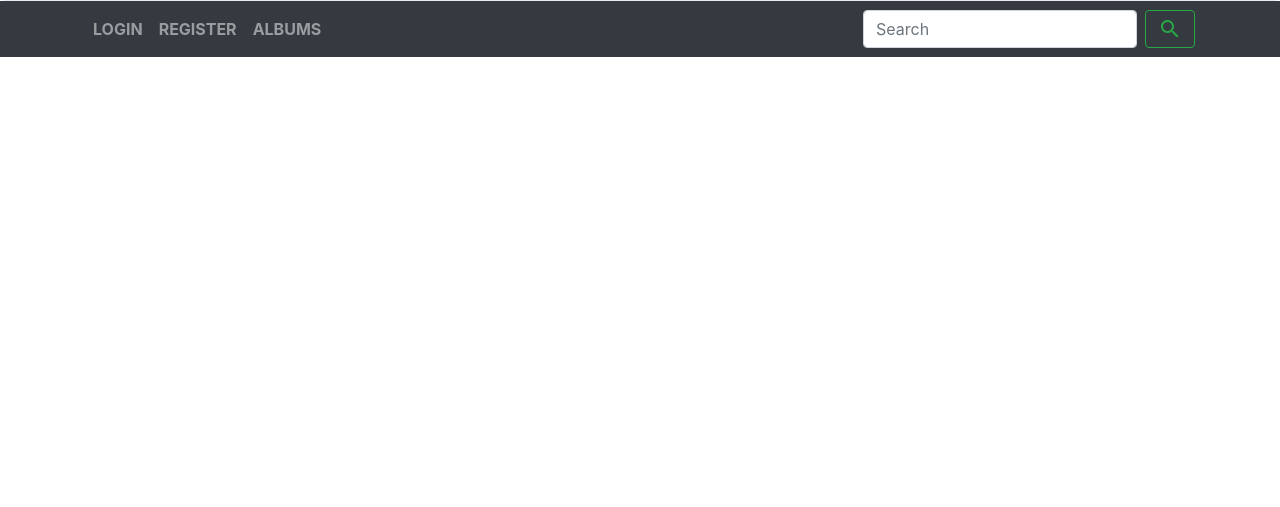
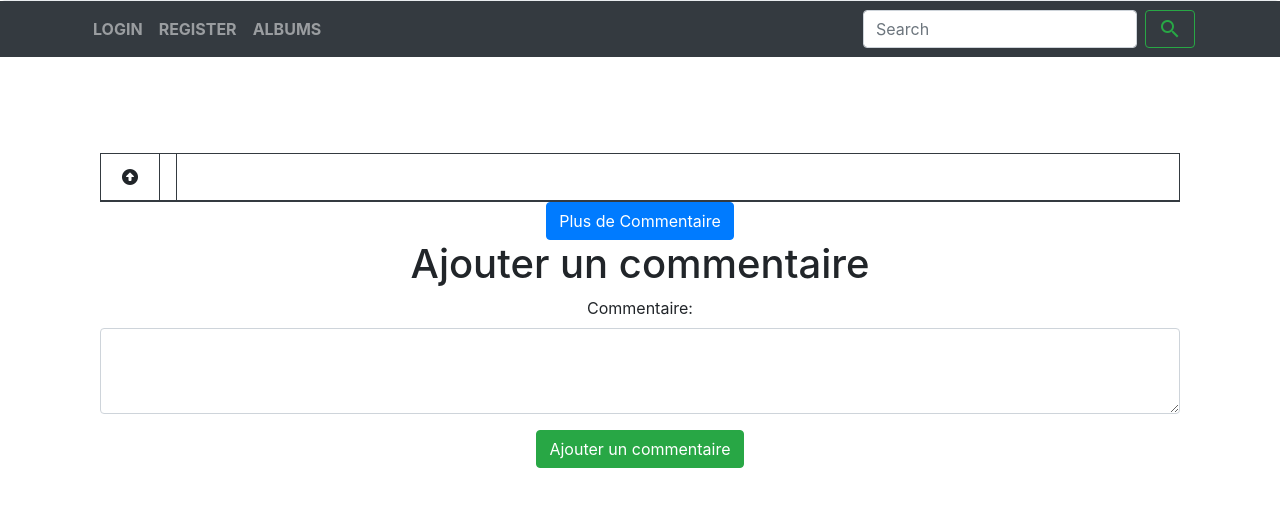
Before and after one commit to vex027/PFI_FINAL_WEB, a PHP site: page /album.php?id=1 in a window 1280 px wide. Shown: the part 223-730 px from the top of the page. Run offline with PHP 8.4, Linux system fonts and the light colour scheme; data that the repository does not hold is empty; some libraries are stand-ins or nearby versions.

Commit message:
Ajout commentair en bas de album

```diff
--- a/HTML/albumview.php
+++ b/HTML/albumview.php
@@ -13,10 +13,61 @@
             }
         }
     ?>
+    <!---- Script Load comments !-->
+
+    <script>
+        $(document).ready( function() {
+            var CommentCount = 4;
+            $("#comment-load-btn").click( function() {
+                CommentCount = CommentCount + 4;
+            $("#comments").load("comment-loader.php?id=<?php echo $albumID?>", {
+                newCommentCount: CommentCount
+                });
+            });
+        });
+    </script>
+
+    <script>
+        $(document).ready( ()=> {
+            $("#like-image-btn").click( function() {
+
+                });
+            });
+
+    </script>
+
+
     <div class='container p-3 m-4'>
         <p class="text-center text-justify"><?php echo $album->get_description() ?></p>
     </div>
     <div class='row'>
         <?php include "imagelistview.php" ?>
     </div>
+    <div>
+        <div class="d-flex flex-row bd-highlight border-top border-right border-dark mb-sm 5">
+            <div class="p-2 bd-highlight border-left border-right border-dark mb-sm 5">
+                <form method = "post" action = "DOMAINLOGIC/like.dom.php">
+                    <button id="like-image-btn" class="fas fa-arrow-alt-circle-up btn" name='imageID' value='<?php echo $albumID?>'></button>
+                </form>
+            </div>
+            <div id="like-image-counter" class="p-2 bd-highlight border-right border-dark mb-sm 5"> <?php echo $albumID ?></div>
+        </div>
+
+        <!--Commentaire section  -->
+        <div div id='comments' class="container border border-dark">
+            <?php include "comment-loader.php" ?>
+        </div>
+        <button id="comment-load-btn" type="button" class="btn btn-primary" name="button">Plus de Commentaire</button>
+
+        <div div class="container border-dark mb-sm 5">
+            <h1>Ajouter un commentaire</h1>
+        </div>
+        <form class method = "post" action = "./DOMAINLOGIC/ajoutercommentaire.dom.php?id=<?php echo $albumID?>&type=ALB" enctype="multipart/form-data">
+        <div class="form-group">
+            <label for="commentaireIMG">Commentaire: </label>
+            <textarea class="form-control" name="commentaireIMG" id="commentaireIMG" rows="3" id="commentaireIMG"></textarea>
+        </div>
+            <button class="btn btn-success mb-2" type="submit">Ajouter un commentaire</button>
+        </form>
+    </div>
 </div>
```
Also changed, not shown: Images_Album/DBA6.jpg (deleted), Images_Profil/5D29.gif (deleted).
